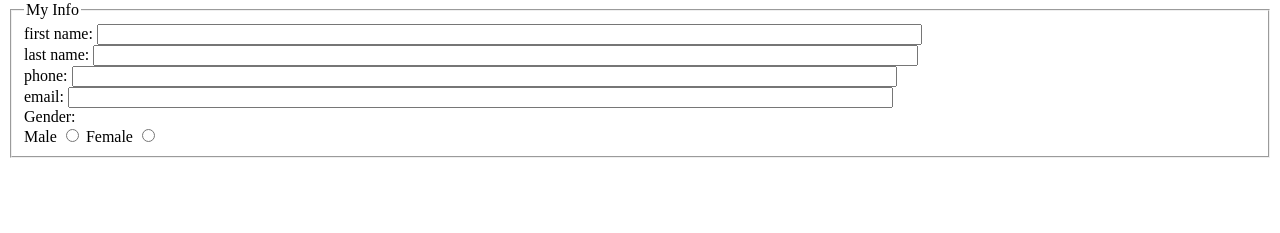
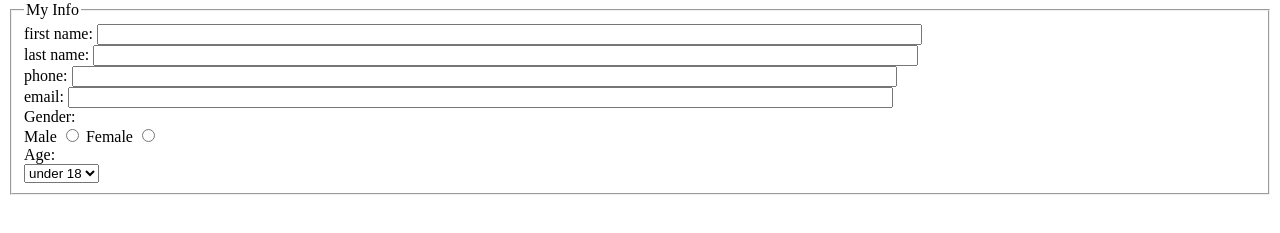
Before and after one commit to ZhongjieS/WebDev_Lab5, a plain HTML site: page index.html in a window 1280 px wide. Shown: the part 79-312 px from the top of the page. Drawn offline with Linux system fonts and the light colour scheme.

Commit message:
selection box

```diff
--- a/index.html
+++ b/index.html
@@ -18,3 +18,9 @@
         <label>Male <input type="radio" name="gender_field" value="male"></label>
         <label>Female <input type="radio" name="gender_field" value="female"></label>
       </div>
+      <div>Age: </div>
+      <select name="age_field">
+        <option>under 18</option>
+        <option>over 18</option>
+      </select>
+    </fieldset>
```
